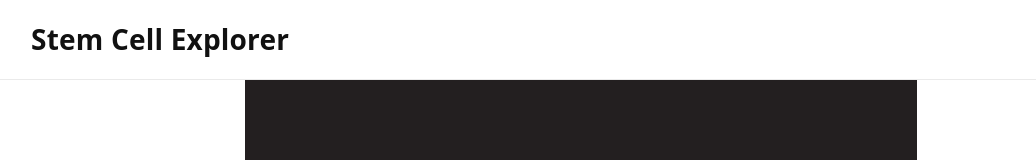
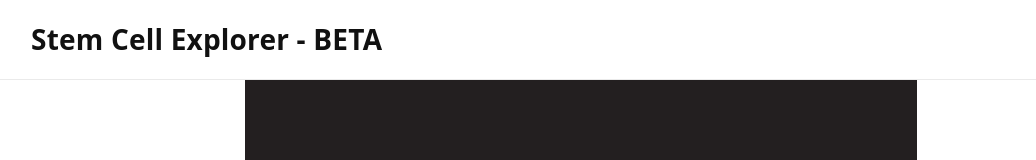
Before and after one commit to wiltonfs/T1D-game-beta, a plain HTML site: page index.html in a window 1280 px wide. Shown: the top 160 px of the page, without its empty margins (59-1095 px from the left). Drawn offline with Linux system fonts and the light colour scheme; no server answers.

Commit message:
Displays that it is a beta version

```diff
--- a/index.html
+++ b/index.html
@@ -5,14 +5,14 @@
   <meta charset="utf-8" />
   <meta http-equiv="Content-Type" content="text/html; charset=utf-8" />
   <meta name="viewport" content="width=device-width, initial-scale=1, viewport-fit=cover" />
-  <title>Stem Cell Explorer</title>
+  <title>Stem Cell Explorer - BETA</title>
   <link rel="icon" href="FrontendData/favicon.ico" />
   <link rel="stylesheet" href="FrontendData/style.css" />
 </head>
 <body>
   <header class="site-header">
     <div class="container">
-      <h1 class="site-title">Stem Cell Explorer</h1>
+      <h1 class="site-title">Stem Cell Explorer - BETA</h1>
     </div>
   </header>
 
```
